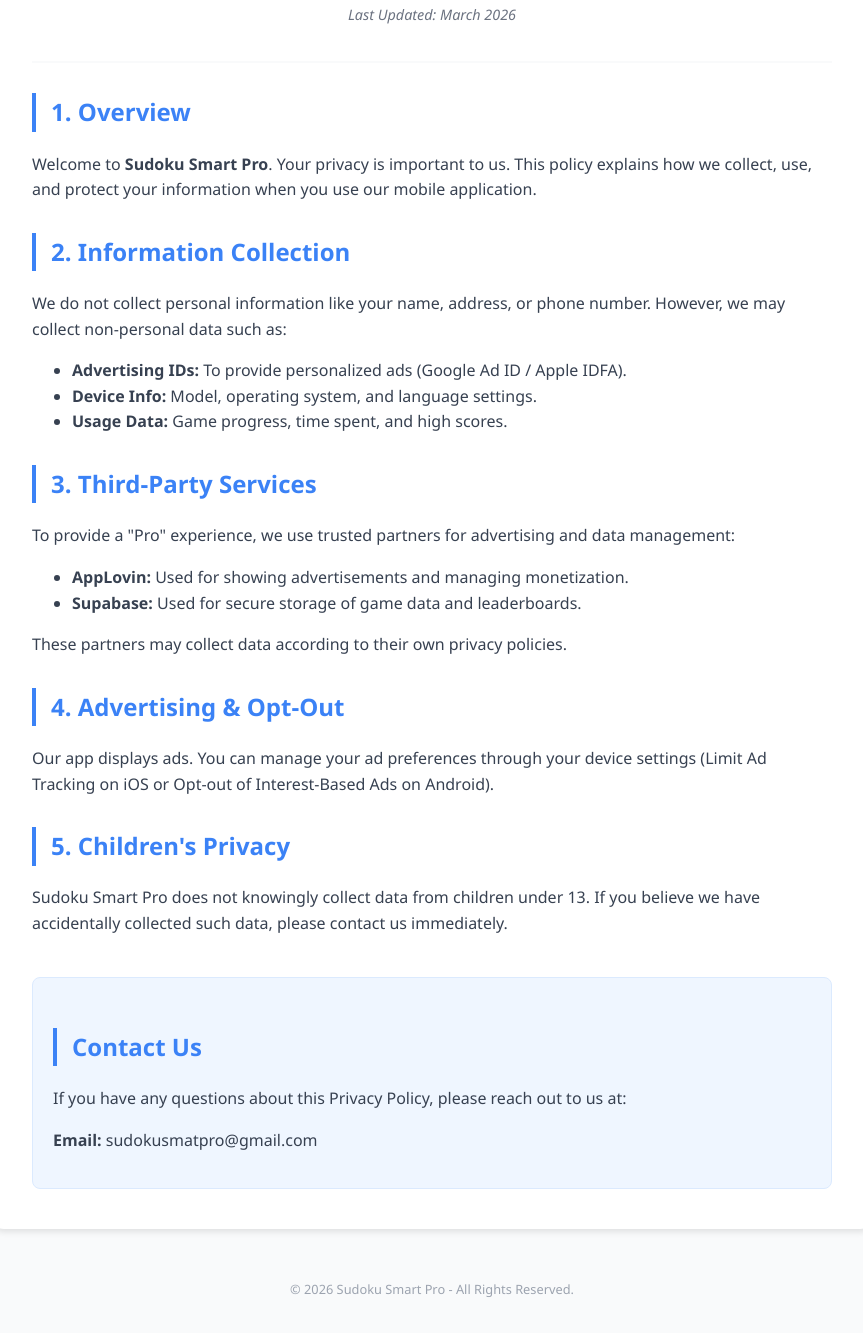
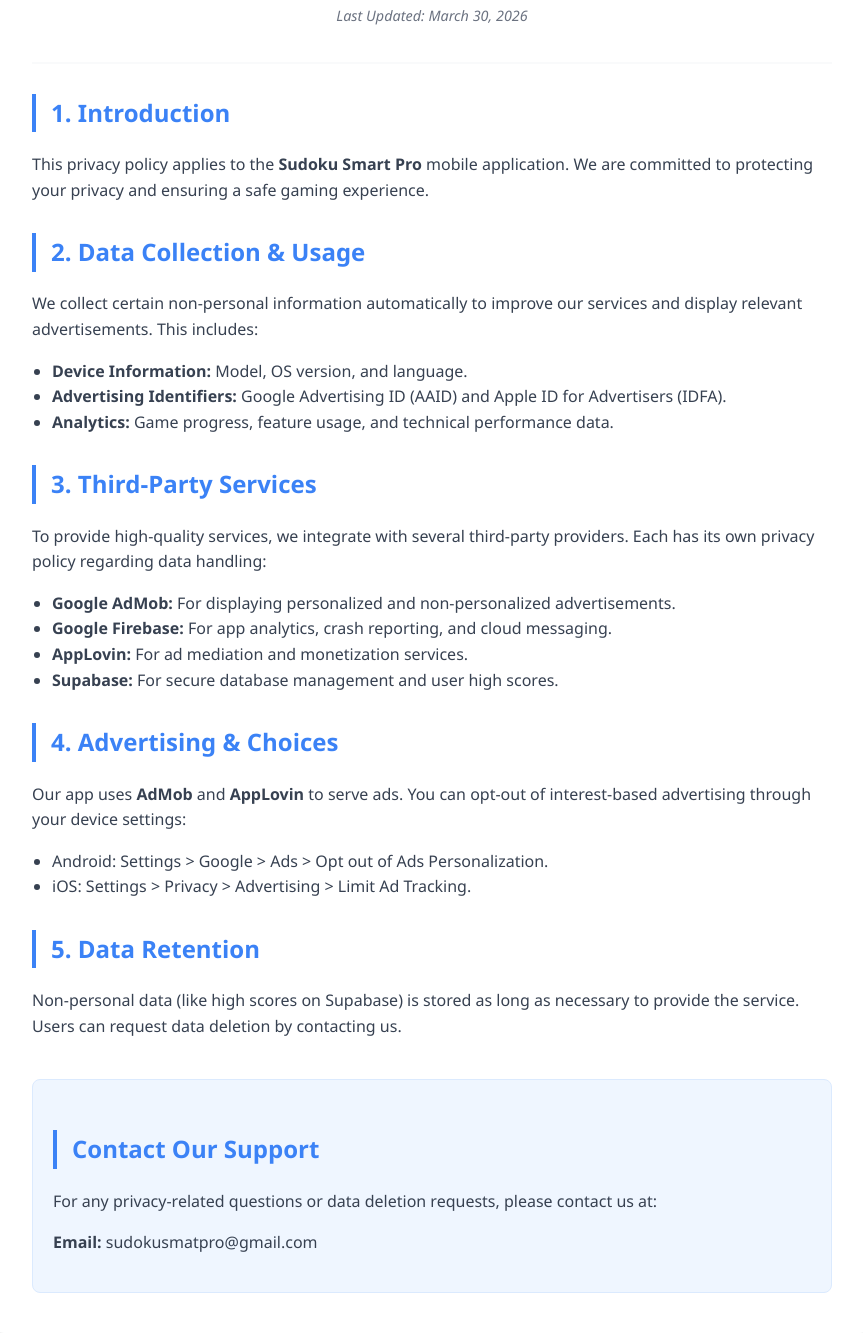
Before and after one commit to Sudokusmartpro/Privacy-Policy, a plain HTML site: page index.html in a window 1280 px wide. Shown: the part 216-1549 px from the top of the page, without its empty margins (208-1071 px from the left). Drawn offline with Linux system fonts and the light colour scheme.

Commit message:
Update index.html

```diff
--- a/index.html
+++ b/index.html
@@ -6,8 +6,8 @@
     <title>Privacy Policy - Sudoku Smart Pro</title>
     <style>
         :root {
-            --primary-color: #1e3a8a; /* Indigo Dark */
-            --secondary-color: #3b82f6; /* Blue */
+            --primary-color: #1e3a8a;
+            --secondary-color: #3b82f6;
             --text-color: #374151;
             --bg-color: #f9fafb;
         }
@@ -35,7 +35,6 @@
         }
         h1 { color: var(--primary-color); margin-bottom: 10px; }
         h2 { color: var(--secondary-color); margin-top: 30px; border-left: 4px solid var(--secondary-color); padding-left: 15px; }
-        p { margin-bottom: 15px; }
         .last-updated { font-style: italic; color: #6b7280; font-size: 0.9em; }
         .contact-box {
             background-color: #eff6ff;
@@ -44,6 +43,7 @@
             margin-top: 40px;
             border: 1px solid #dbeafe;
         }
+        ul { padding-left: 20px; }
         footer {
             text-align: center;
             margin-top: 50px;
@@ -59,53 +59,58 @@
     <header>
         <h1>Sudoku Smart Pro</h1>
         <p>Privacy Policy</p>
-        <p class="last-updated">Last Updated: March 2026</p>
+        <p class="last-updated">Last Updated: March 30, 2026</p>
     </header>
 
     <section>
-        <h2>1. Overview</h2>
-        <p>Welcome to <strong>Sudoku Smart Pro</strong>. Your privacy is important to us. This policy explains how we collect, use, and protect your information when you use our mobile application.</p>
+        <h2>1. Introduction</h2>
+        <p>This privacy policy applies to the <strong>Sudoku Smart Pro</strong> mobile application. We are committed to protecting your privacy and ensuring a safe gaming experience.</p>
     </section>
 
     <section>
-        <h2>2. Information Collection</h2>
-        <p>We do not collect personal information like your name, address, or phone number. However, we may collect non-personal data such as:</p>
+        <h2>2. Data Collection & Usage</h2>
+        <p>We collect certain non-personal information automatically to improve our services and display relevant advertisements. This includes:</p>
         <ul>
-            <li><strong>Advertising IDs:</strong> To provide personalized ads (Google Ad ID / Apple IDFA).</li>
-            <li><strong>Device Info:</strong> Model, operating system, and language settings.</li>
-            <li><strong>Usage Data:</strong> Game progress, time spent, and high scores.</li>
+            <li><strong>Device Information:</strong> Model, OS version, and language.</li>
+            <li><strong>Advertising Identifiers:</strong> Google Advertising ID (AAID) and Apple ID for Advertisers (IDFA).</li>
+            <li><strong>Analytics:</strong> Game progress, feature usage, and technical performance data.</li>
         </ul>
     </section>
 
     <section>
         <h2>3. Third-Party Services</h2>
-        <p>To provide a "Pro" experience, we use trusted partners for advertising and data management:</p>
+        <p>To provide high-quality services, we integrate with several third-party providers. Each has its own privacy policy regarding data handling:</p>
         <ul>
-            <li><strong>AppLovin:</strong> Used for showing advertisements and managing monetization.</li>
-            <li><strong>Supabase:</strong> Used for secure storage of game data and leaderboards.</li>
+            <li><strong>Google AdMob:</strong> For displaying personalized and non-personalized advertisements.</li>
+            <li><strong>Google Firebase:</strong> For app analytics, crash reporting, and cloud messaging.</li>
+            <li><strong>AppLovin:</strong> For ad mediation and monetization services.</li>
+            <li><strong>Supabase:</strong> For secure database management and user high scores.</li>
         </ul>
-        <p>These partners may collect data according to their own privacy policies.</p>
     </section>
 
     <section>
-        <h2>4. Advertising & Opt-Out</h2>
-        <p>Our app displays ads. You can manage your ad preferences through your device settings (Limit Ad Tracking on iOS or Opt-out of Interest-Based Ads on Android).</p>
+        <h2>4. Advertising & Choices</h2>
+        <p>Our app uses <strong>AdMob</strong> and <strong>AppLovin</strong> to serve ads. You can opt-out of interest-based advertising through your device settings:</p>
+        <ul>
+            <li>Android: Settings > Google > Ads > Opt out of Ads Personalization.</li>
+            <li>iOS: Settings > Privacy > Advertising > Limit Ad Tracking.</li>
+        </ul>
     </section>
 
     <section>
-        <h2>5. Children's Privacy</h2>
-        <p>Sudoku Smart Pro does not knowingly collect data from children under 13. If you believe we have accidentally collected such data, please contact us immediately.</p>
+        <h2>5. Data Retention</h2>
+        <p>Non-personal data (like high scores on Supabase) is stored as long as necessary to provide the service. Users can request data deletion by contacting us.</p>
     </section>
 
     <div class="contact-box">
-        <h2>Contact Us</h2>
-        <p>If you have any questions about this Privacy Policy, please reach out to us at:</p>
+        <h2>Contact Our Support</h2>
+        <p>For any privacy-related questions or data deletion requests, please contact us at:</p>
         <p><strong>Email:</strong> sudokusmatpro@gmail.com</p>
     </div>
 </div>
 
 <footer>
-    &copy; 2026 Sudoku Smart Pro - All Rights Reserved.
+    &copy; 2026 Sudoku Smart Pro - Official Privacy Documentation.
 </footer>
 
 </body>
```
